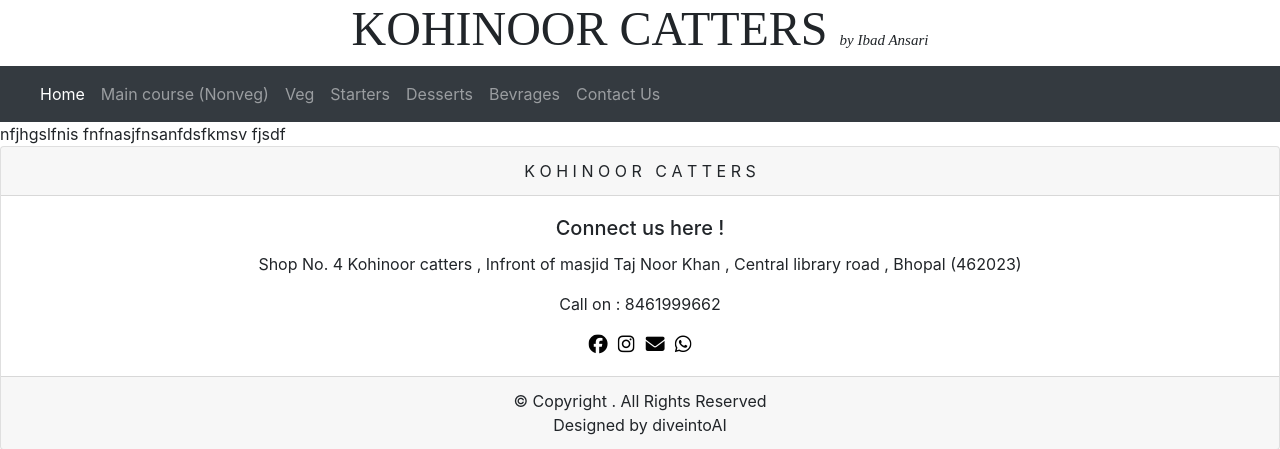
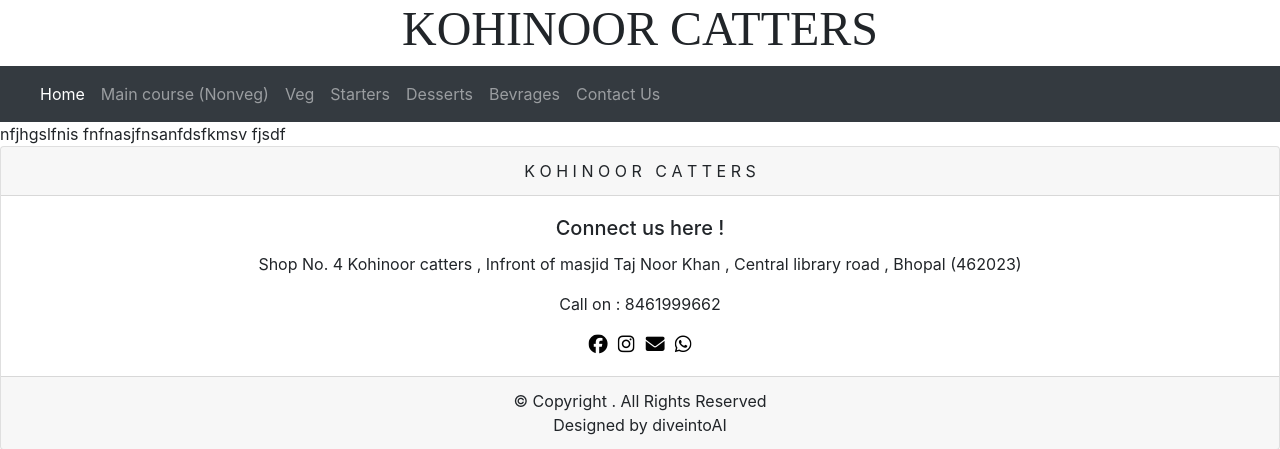
Before and after one commit to SyedAltafAli/Kohinoor, a Django app: page /chinese in a window 1280 px wide. Shown: the top 449 px of the page. Run offline with Django 3.2, Linux system fonts and the light colour scheme; some libraries are stand-ins or nearby versions.

Commit message:
Update base.html

```diff
--- a/templates/base.html
+++ b/templates/base.html
@@ -19,7 +19,7 @@
   <body>
   <h1 align="center" style="color: voilet;
   font-family: platino,serif;
-  font-size: 300%;" >KOHINOOR CATTERS <span style="font-family:lucida handwriting; font-size: 15px ;font-style: italic;">by Ibad Ansari</span></h1>
+  font-size: 300%;" >KOHINOOR CATTERS <span style="font-family:lucida handwriting; font-size: 15px ;font-style: italic;"></span></h1>
 
 <nav style="text-align: center;" class="navbar navbar-expand-lg navbar-dark bg-dark">
   <a class="navbar-brand" href="/"></a>
```
